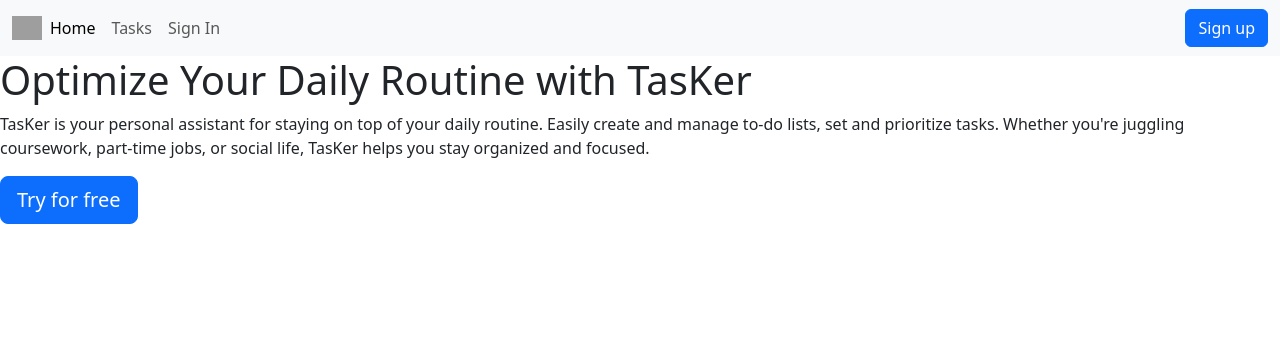
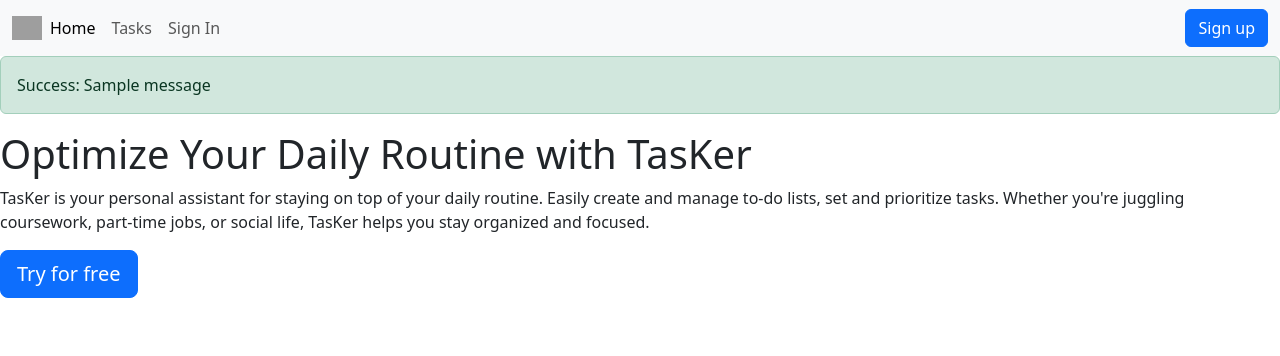
Before and after one commit to Oakani1/tasker-v2, a Django app: page /tasks/homepage/ in a window 1280 px wide. Shown: the top 356 px of the page. Run offline with Django 5.2, Linux system fonts and the light colour scheme; one stand-in notice (Sample message) is shown; grey boxes are pictures that could not be loaded.

Commit message:
task notification

```diff
--- a/tasks/models.py
+++ b/tasks/models.py
@@ -1,5 +1,6 @@
 from django.db import models
 from django.contrib.auth.models import User
+from django.contrib import messages
 
 STATUS = ((0, "Pending"), (1, "In progress"), (2, "Complete"), (3, "Late"))
 PRIORITY = ((0, "Low"), (1, "Medium"), (2, "High"))
--- a/tasks/templates/tasks/create_task.html
+++ b/tasks/templates/tasks/create_task.html
@@ -14,10 +14,10 @@
     <Form method="POST">
         {% csrf_token %}
         {{ form.as_p}}
-        <button type="button" class="btn btn-primary">Primary</button>
+        <button type="submit" class="btn btn-primary">Confirm</button>
     </Form>
 
-
+    <script src="https://cdn.jsdelivr.net/npm/bootstrap@5.3.3/dist/js/bootstrap.bundle.min.js" integrity="sha384-YvpcrYf0tY3lHB60NNkmXc5s9fDVZLESaAA55NDzOxhy9GkcIdslK1eN7N6jIeHz" crossorigin="anonymous"></script>
 </body>
 
 </html>
--- a/tasks/templates/tasks/index.html
+++ b/tasks/templates/tasks/index.html
@@ -16,7 +16,8 @@
   <nav class="navbar navbar-expand-lg bg-body-tertiary">
     <div class="container-fluid">
       <img src="{% static 'images/tasker' %}" alt="Tasker Logo" width="30" height="24">
-      <button class="navbar-toggler" type="button" data-bs-toggle="collapse" data-bs-target="#navbarSupportedContent" aria-controls="navbarSupportedContent" aria-expanded="false" aria-label="Toggle navigation">
+      <button class="navbar-toggler" type="button" data-bs-toggle="collapse" data-bs-target="#navbarSupportedContent"
+        aria-controls="navbarSupportedContent" aria-expanded="false" aria-label="Toggle navigation">
         <span class="navbar-toggler-icon"></span>
       </button>
       <div class="collapse navbar-collapse" id="navbarSupportedContent">
@@ -38,6 +39,16 @@
     </div>
   </nav>
   <section>
+    {% if messages %}
+    {% for message in messages %}
+    {% if message.level == DEFAULT_MESSAGE_LEVELS.SUCCESS %}
+    <div class="alert alert-success" role="alert">
+      Success: {{message}}
+    </div>
+    {% endif %}
+    {% endfor %}
+    {% endif %}
+
     <h1>Optimize Your Daily Routine with TasKer</h1>
     <p>
       TasKer is your personal assistant for staying on top of your daily routine. Easily create and manage to-do
@@ -46,6 +57,9 @@
     </p>
     <button type="button" class="btn btn-primary btn-lg">Try for free</button>
   </section>
+  <script src="https://cdn.jsdelivr.net/npm/bootstrap@5.3.3/dist/js/bootstrap.bundle.min.js"
+    integrity="sha384-YvpcrYf0tY3lHB60NNkmXc5s9fDVZLESaAA55NDzOxhy9GkcIdslK1eN7N6jIeHz"
+    crossorigin="anonymous"></script>
 </body>
 
 </html>
--- a/tasks/views.py
+++ b/tasks/views.py
@@ -1,6 +1,7 @@
-from django.shortcuts import render, get_object_or_404
+from django.shortcuts import render, get_object_or_404, redirect
 from .models import Task
 from .forms import TaskForm
+from django.contrib import messages
 
 
 # Create your views here.
@@ -21,10 +22,11 @@ def create_task(request):
         form = TaskForm(request.POST)
         if form.is_valid() :
             form.save()
-            return redirect('home')
+            messages.success(request, "Task Saved!")
+            return redirect("home")
 
     else:
-        #GET Request
+        #handle a GET Request
         form = TaskForm()
         context = {
             "form": form,
```
Also changed, not shown: db.sqlite3, tasks/templates/index.html (added), tasks/templates/sign_in.html (added), tasks/templates/sign_up.html (added).
